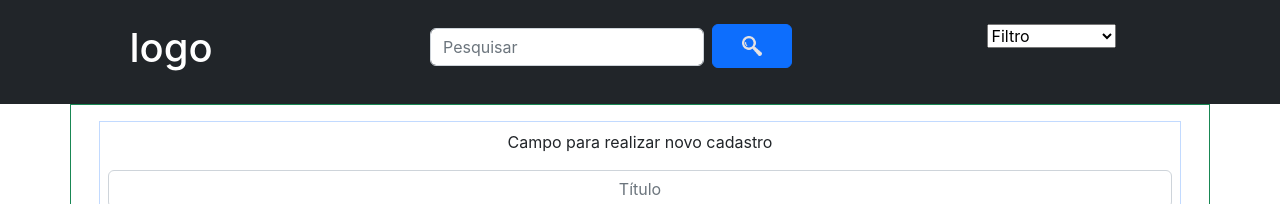
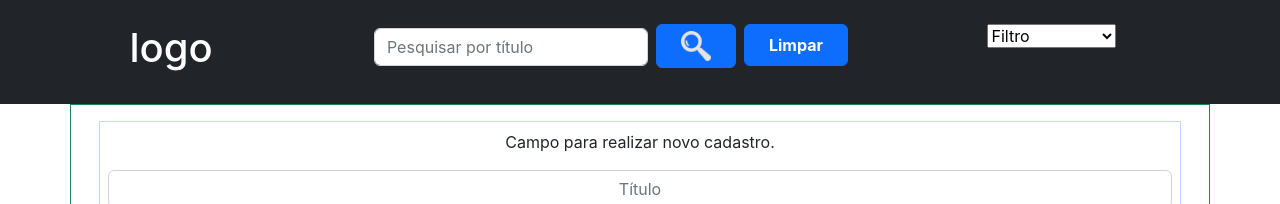
Before and after one commit to GustavoSFer/Motrix--gestao-de-conteudo, a React (Create React App) app in the folder front-end/: page / in a window 1280 px wide. Shown: the top 204 px of the page. Built offline with nearby package versions, Linux system fonts and the light colour scheme; no server answers.

Commit message:
Feat: Fazendo a busca pelo titulo e criando botão de limpar

```diff
--- a/front-end/src/App.js
+++ b/front-end/src/App.js
@@ -7,12 +7,30 @@ import './App.css';
 function App() {
   const [blogs, setBlogs] = useState([]);
   const [loading, setLoading] = useState(false);
+  const [pesquisa, setPesquisa] = useState('');
+
 
   const api = async () => {
     setLoading(true);
     setBlogs(await RequestApi('/blog'));
     setLoading(false);
   };
+
+  const pesquisarTitulo = (txt) => {
+    if (txt !== ''){
+      const result = [...blogs].filter((item) => {
+        const toLowerTitulo = item.titulo.toLowerCase();
+        const toLowerTxt = txt.toLowerCase();
+        return toLowerTitulo === toLowerTxt;
+      });
+      setBlogs(result);
+      setPesquisa('');
+    }
+  };
+
+  const limparPesquisa = () => {
+    api();
+  }
 
   useEffect(() => {
     api()
@@ -21,7 +39,9 @@ function App() {
   const contextValue = {
     blogs,
     setBlogs,
-    loading,
+    loading, setLoading,
+    pesquisa, setPesquisa,
+    pesquisarTitulo, limparPesquisa,
   };
 
 
--- a/front-end/src/Pages/Principal.jsx
+++ b/front-end/src/Pages/Principal.jsx
@@ -8,13 +8,17 @@ import lupa from '../imagens/lupa.png';
 import Button from '../Components/Button';
 
 function Principal() {
-  const { blogs, loading, setBlogs } = useContext(MyContext);
-  const [pesquisa, setPesquisa] = useState('');
+  const {
+    blogs, loading, setLoading, setBlogs, pesquisa, setPesquisa,
+    pesquisarTitulo, limparPesquisa,
+  } = useContext(MyContext);
   const [txtTitulo, setTitulo] = useState('');
   const [txtCorpo, setCorpo] = useState('');
 
   const api = async () => {
+    setLoading(true);
     setBlogs(await RequestApi('/blog'));
+    setLoading(false);
   };
 
   const handleClick = async () => {
@@ -31,7 +35,6 @@ function Principal() {
   const img = {
     minHeight: '30px',
     maxHeight: '30px',
-    padding: '5px',
   };
 
   return (
@@ -44,15 +47,20 @@ function Principal() {
               <div className="">
                 <Input
                   type="text"
-                  name="Pesquisar"
+                  name="Pesquisar por título"
                   value={pesquisa}
                   handleChange={(e) => setPesquisa(e.target.value)}
                   sty="w-100"
                 />
               </div>
               <div className="ms-2">
-                <Button>
+                <Button click={() => pesquisarTitulo(pesquisa)}>
                   <img src={lupa} alt="pesquisar" style={img} />
+                </Button>
+              </div>
+              <div className="ms-2">
+                <Button click={() => limparPesquisa(pesquisa)} sty="p-2">
+                  Limpar
                 </Button>
               </div>
             </div>
@@ -70,7 +78,7 @@ function Principal() {
 
       <main className="border border-success container">
         <div className="m-3 border border-primary p-2 border-opacity-25">
-          <p>Campo para realizar novo cadastro</p>
+          <p>Campo para realizar novo cadastro.</p>
           <Input
             type="text"
             name="Título"
```
